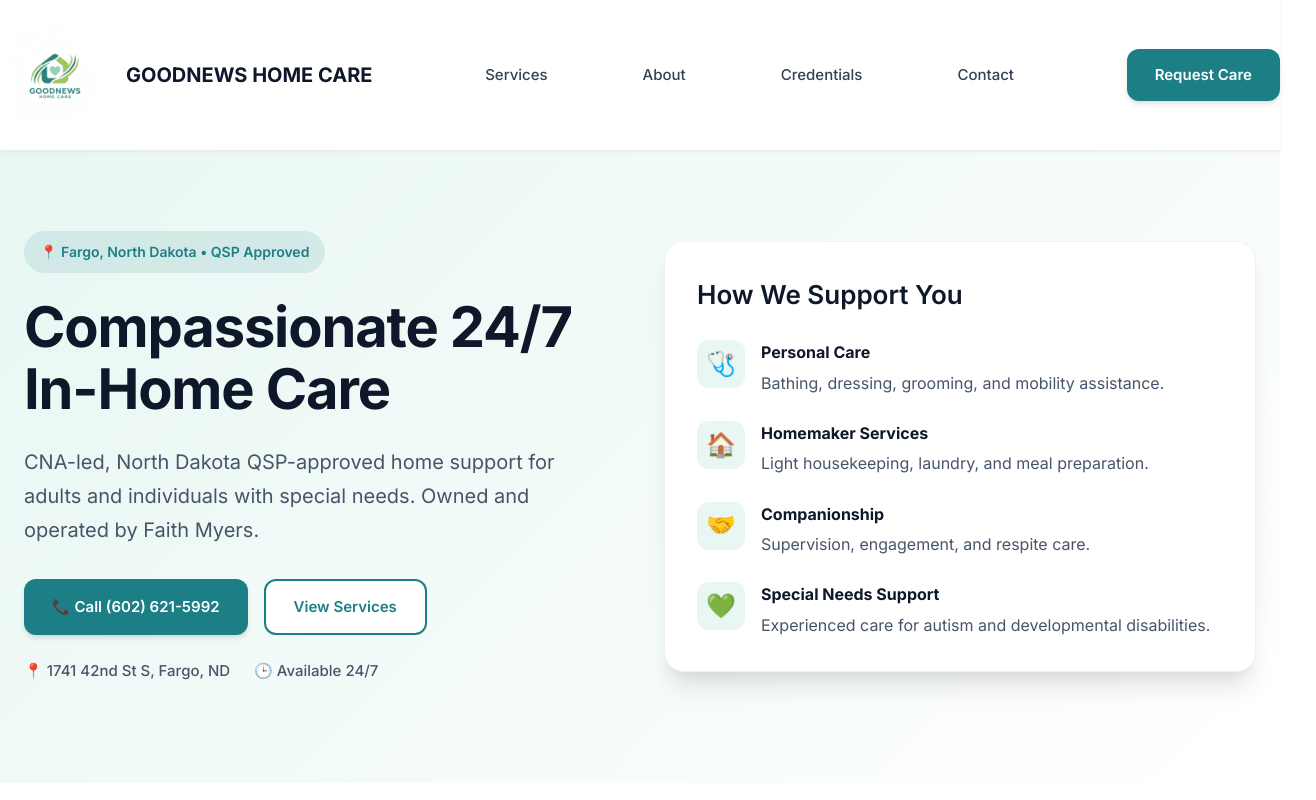
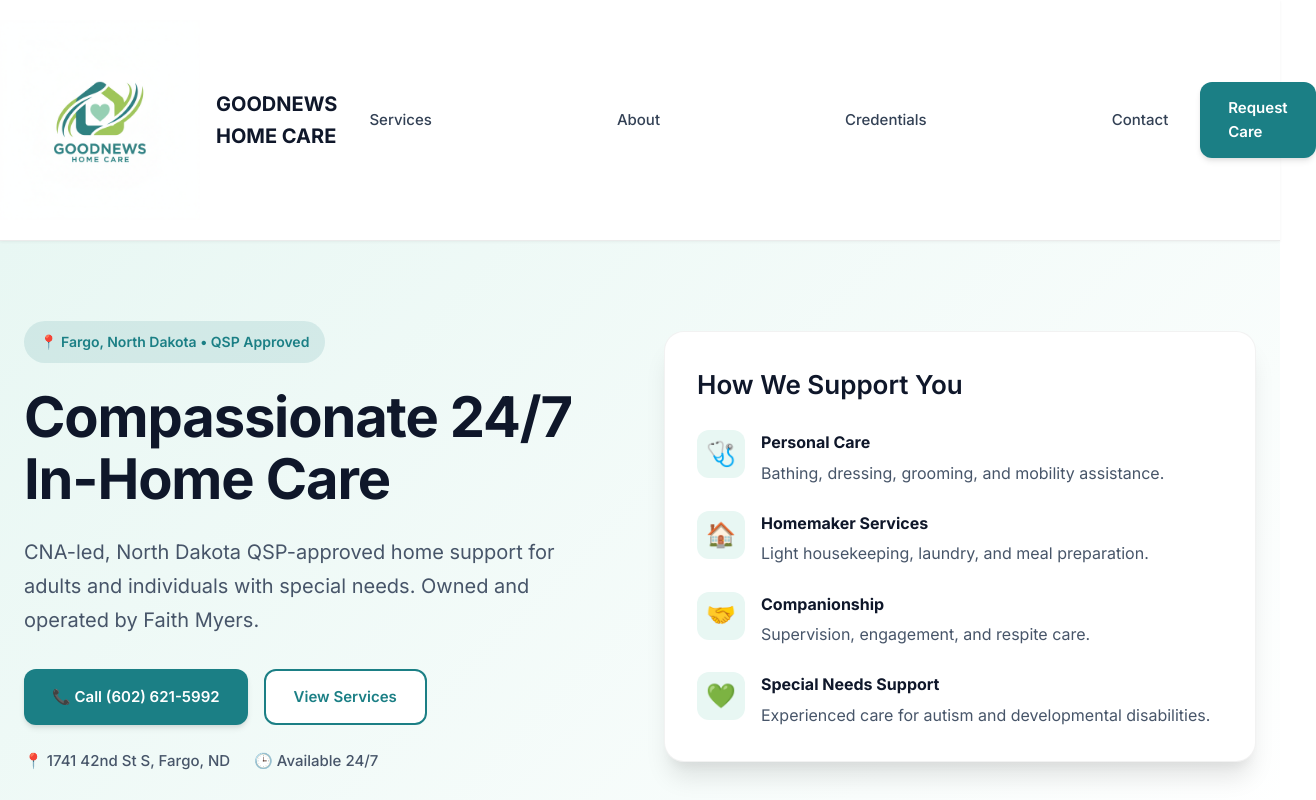
Before and after one commit to Ijobasinzu/Goodnews-Home-Care, a plain HTML site: page index.html in a window 1280 px wide. Shown: the top 800 px of the page, 1316 px wide, since content can reach past the window. Drawn offline with Linux system fonts and the light colour scheme.

Commit message:
Update index.html

```diff
--- a/index.html
+++ b/index.html
@@ -62,8 +62,8 @@
       color:var(--slate-900);
       font-size:20px;
     }
-    .brand img{height:110px;width:auto}
-    nav{display:flex;gap:95px;align-items:center}
+    .brand img{height:200px;width:auto}
+    nav{display:flex;gap:185px;align-items:center}
     nav a{
       color:var(--slate-700);
       font-weight:500;
```
